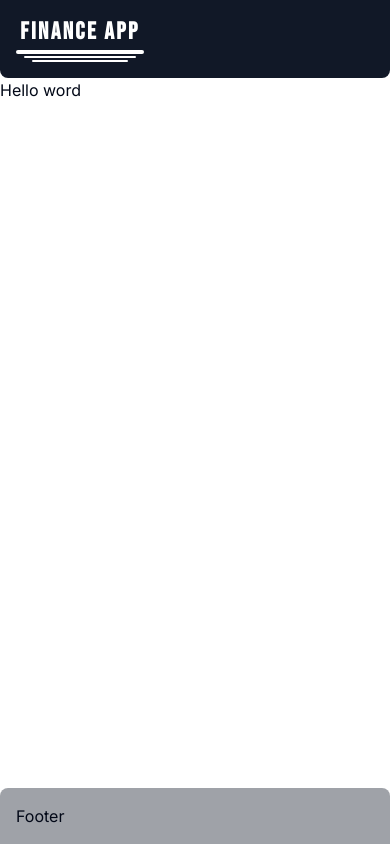
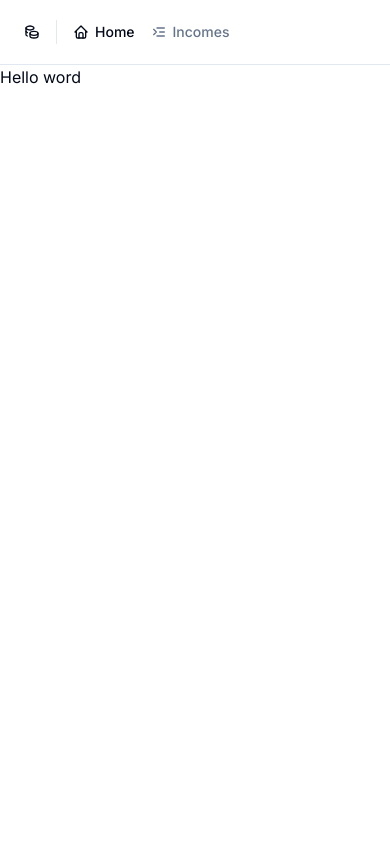
Before and after one commit to viniciusferreira7/finance-app, a Next.js app: page / in a window 390 px wide. Built offline with nearby package versions, Linux system fonts and the light colour scheme.

Commit message:
fix: changes the layout design of authenticated pages

```diff
--- a/package.json
+++ b/package.json
@@ -13,6 +13,7 @@
     "@hookform/resolvers": "^3.3.4",
     "@radix-ui/react-icons": "^1.3.0",
     "@radix-ui/react-label": "^2.0.2",
+    "@radix-ui/react-separator": "^1.0.3",
     "@radix-ui/react-slot": "^1.0.2",
     "@radix-ui/react-toast": "^1.1.5",
     "@tabler/icons-react": "^3.2.0",
--- a/src/app/(auth)/components/header.tsx
+++ b/src/app/(auth)/components/header.tsx
@@ -1,14 +1,28 @@
+import { IconCoins, IconHome, IconIndentIncrease } from '@tabler/icons-react'
+
+import { Separator } from '@/components/ui/separator'
+
+import { NavLink } from './ui/nav-link'
+
 export function Header() {
   return (
-    <header className="rounded-b-lg bg-gray-900 p-4">
-      <div className="flex max-w-32 flex-col items-center gap-0.5">
-        <h1 className="font-bebas-neue text-2xl font-semibold uppercase tracking-widest text-white">
-          Finance APP
-        </h1>
-        <div className="h-1 w-full rounded-lg bg-white" />
-        <div className="h-0.5 w-full max-w-28 rounded-lg bg-white" />
-        <div className="h-0.5 w-full max-w-24 rounded-lg bg-white" />
-      </div>
-    </header>
+    <div className="border-b">
+      <header className="flex h-16 items-center gap-4 px-6">
+        <IconCoins className="size-4" />
+
+        <Separator orientation="vertical" className="h-6" />
+
+        <nav className="flex items-center gap-x-4 lg:gap-x-6">
+          <NavLink href="/">
+            <IconHome className="size-4" />
+            Home
+          </NavLink>
+          <NavLink href="/ordens">
+            <IconIndentIncrease className="size-4" />
+            Incomes
+          </NavLink>
+        </nav>
+      </header>
+    </div>
   )
 }
--- /dev/null
+++ b/src/app/(auth)/components/ui/nav-link.tsx
@@ -0,0 +1,29 @@
+'use client'
+
+import Link, { LinkProps } from 'next/link'
+import { usePathname } from 'next/navigation'
+import { ReactNode } from 'react'
+
+import { cn } from '@/lib/utils'
+
+interface NavLinkProps extends LinkProps {
+  className?: HTMLAnchorElement['className']
+  children: ReactNode
+}
+
+export function NavLink({ className, children, ...props }: NavLinkProps) {
+  const pathname = usePathname()
+
+  return (
+    <Link
+      data-current={pathname.includes(props.href.toString())}
+      className={cn(
+        'flex items-center gap-1.5 text-sm font-medium text-muted-foreground hover:text-foreground data-[current=true]:text-foreground',
+        className,
+      )}
+      {...props}
+    >
+      {children}
+    </Link>
+  )
+}
--- a/src/app/(auth)/layout.tsx
+++ b/src/app/(auth)/layout.tsx
@@ -1,13 +1,12 @@
 import { ReactNode } from 'react'
 
-import { Footer, Header } from './components'
+import { Header } from './components'
 
 export default function LayoutAuth({ children }: { children: ReactNode }) {
   return (
     <div className="flex h-screen w-full flex-col ">
       <Header />
       <main className="h-screen">{children}</main>
-      <Footer />
     </div>
   )
 }
--- a/src/app/utils/cookie/setCookie.ts
+++ b/src/app/utils/cookie/setCookie.ts
@@ -3,5 +3,7 @@
 import { cookies } from 'next/headers'
 
 export async function setCookie(key: string, value: string) {
-  cookies().set(key, value)
+  const TWENTY_DAYS = 60 * 60 * 24 * 2
+
+  cookies().set(key, value, { maxAge: TWENTY_DAYS })
 }
--- /dev/null
+++ b/src/components/ui/separator.tsx
@@ -0,0 +1,31 @@
+'use client'
+
+import * as SeparatorPrimitive from '@radix-ui/react-separator'
+import * as React from 'react'
+
+import { cn } from '@/lib/utils'
+
+const Separator = React.forwardRef<
+  React.ElementRef<typeof SeparatorPrimitive.Root>,
+  React.ComponentPropsWithoutRef<typeof SeparatorPrimitive.Root>
+>(
+  (
+    { className, orientation = 'horizontal', decorative = true, ...props },
+    ref,
+  ) => (
+    <SeparatorPrimitive.Root
+      ref={ref}
+      decorative={decorative}
+      orientation={orientation}
+      className={cn(
+        'shrink-0 bg-border',
+        orientation === 'horizontal' ? 'h-[1px] w-full' : 'h-full w-[1px]',
+        className,
+      )}
+      {...props}
+    />
+  ),
+)
+Separator.displayName = SeparatorPrimitive.Root.displayName
+
+export { Separator }
```
Also changed, not shown: 1 other file (tests, documents, lock files or other folders).
